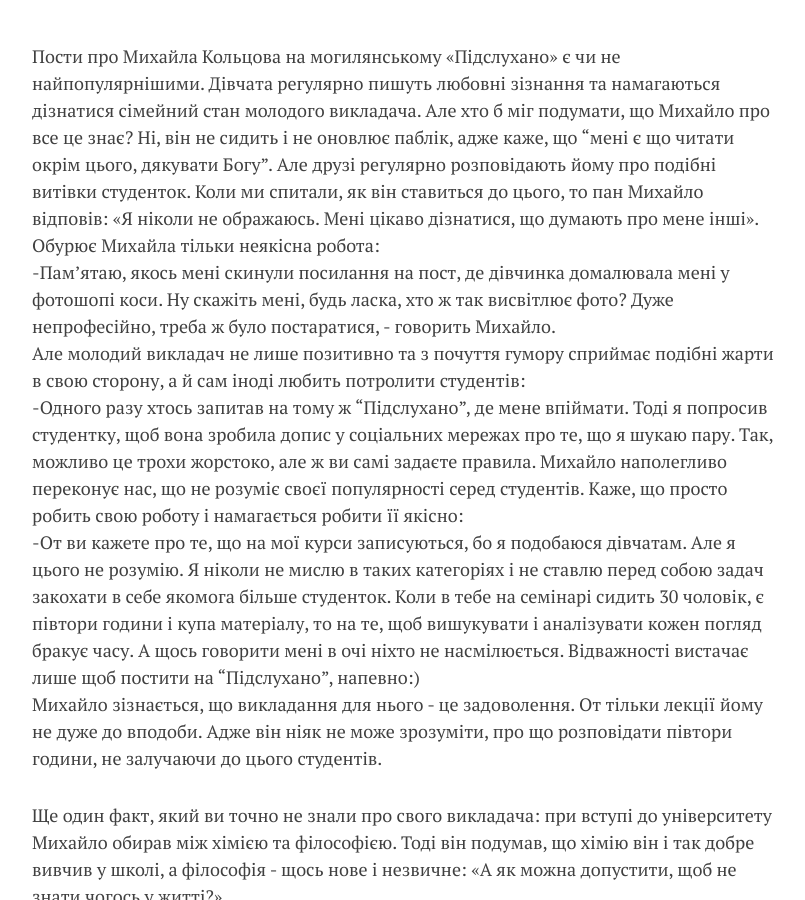
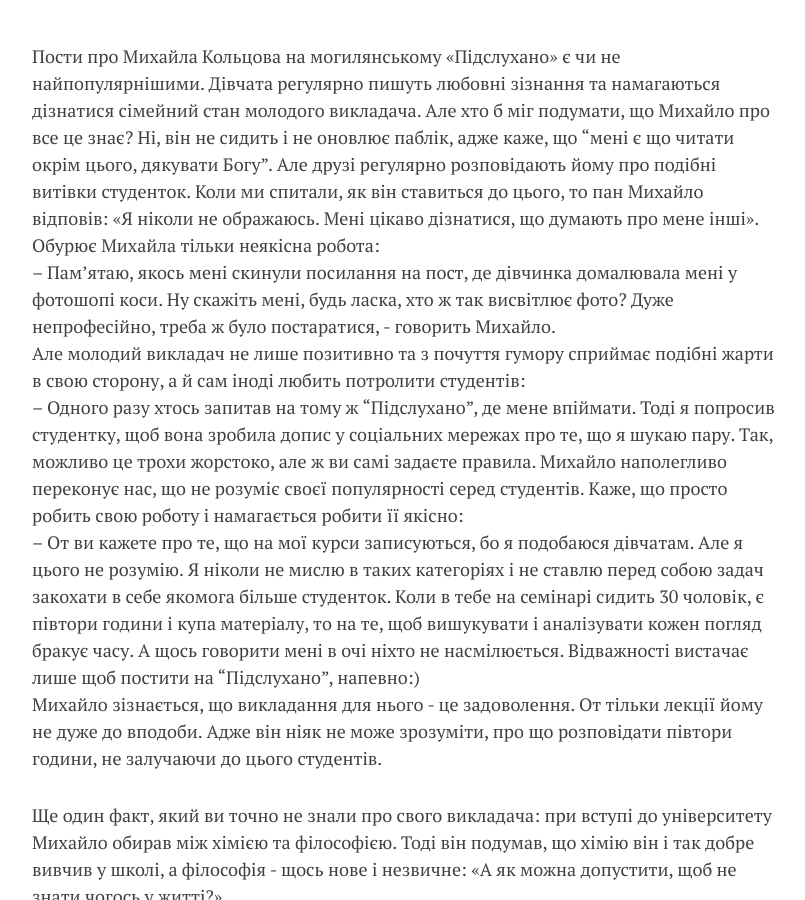
Before and after one commit to boretskyi/boretskyi.github.io, a Jekyll site: the page built from _posts/2015-08-24-koltsov.md, in a window 1280 px wide and 900 px high, scrolled down 543 px. Shown: the whole window, without its empty margins (233-1038 px from the left). Built offline with Jekyll 4.4.1, drawn with Linux system fonts in a browser that asks for light colours; nearby versions of some CDN libraries; comment, search, counter and statistics services are not loaded.

```diff
--- a/_posts/2015-08-24-koltsov.md
+++ b/_posts/2015-08-24-koltsov.md
@@ -12,11 +12,11 @@ image: media/kmart/render.jpg
 
 
 Пости про Михайла Кольцова на могилянському «Підслухано» є чи не найпопулярнішими. Дівчата регулярно пишуть любовні зізнання та намагаються дізнатися сімейний стан молодого викладача. Але хто б міг подумати, що Михайло про все це знає? Ні, він не сидить і не оновлює паблік, адже каже, що "мені є що читати окрім цього, дякувати Богу". Але друзі регулярно розповідають йому про подібні витівки студенток. Коли ми спитали, як він ставиться до цього, то пан Михайло відповів: «Я ніколи не ображаюсь. Мені цікаво дізнатися, що думають про мене інші». Обурює Михайла тільки неякісна робота:
--Пам'ятаю, якось мені скинули посилання на пост, де дівчинка домалювала мені у фотошопі коси. Ну скажіть мені, будь ласка, хто ж так висвітлює фото? Дуже непрофесійно, треба ж було постаратися, - говорить Михайло.
+– Пам'ятаю, якось мені скинули посилання на пост, де дівчинка домалювала мені у фотошопі коси. Ну скажіть мені, будь ласка, хто ж так висвітлює фото? Дуже непрофесійно, треба ж було постаратися, - говорить Михайло.
 Але молодий  викладач не лише позитивно та з почуття гумору сприймає подібні жарти в свою сторону, а й сам іноді любить потролити студентів:
--Одного разу хтось запитав на тому ж "Підслухано", де мене впіймати. Тоді я попросив студентку, щоб вона зробила допис у соціальних мережах про те, що я шукаю пару.  Так, можливо це трохи жорстоко, але ж ви самі задаєте правила.
-Михайло наполегливо переконує нас, що не розуміє своєї популярності серед студентів. Каже, що просто робить свою роботу і намагається робити її якісно:
--От ви кажете про те, що на мої курси записуються, бо я подобаюся дівчатам. Але я цього не розумію. Я ніколи не мислю в таких категоріях і не ставлю перед собою задач закохати в себе якомога більше студенток. Коли в тебе на семінарі сидить 30 чоловік, є півтори години і купа матеріалу, то на те, щоб вишукувати і аналізувати кожен погляд бракує часу. А щось говорити мені в очі ніхто не насмілюється. Відважності вистачає лише щоб постити на "Підслухано", напевно:)
+– Одного разу хтось запитав на тому ж "Підслухано", де мене впіймати. Тоді я попросив студентку, щоб вона зробила допис у соціальних мережах про те, що я шукаю пару.  Так, можливо це трохи жорстоко, але ж ви самі задаєте правила.
+Михайло наполегливо переконує нас, що не розуміє своєї популярності серед студентів.  Каже, що просто робить свою роботу і намагається робити її якісно:
+– От ви кажете про те, що на мої курси записуються, бо я подобаюся дівчатам. Але я цього не розумію. Я ніколи не мислю в таких категоріях і не ставлю перед собою задач закохати в себе якомога більше студенток. Коли в тебе на семінарі сидить 30 чоловік, є півтори години і купа матеріалу, то на те, щоб вишукувати і аналізувати кожен погляд бракує часу. А щось говорити мені в очі ніхто не насмілюється. Відважності вистачає лише щоб постити на "Підслухано", напевно:)
 Михайло зізнається, що викладання для нього - це задоволення. От тільки лекції йому не дуже до вподоби. Адже він ніяк не може зрозуміти, про що розповідати півтори години, не залучаючи до цього студентів.
 
 Ще один факт, який ви точно не знали про свого викладача: при вступі до університету Михайло обирав  між хімією та філософією. Тоді він подумав, що хімію він і так добре вивчив у школі, а філософія - щось нове і незвичне: «А як можна допустити, щоб не знати чогось у житті?».
@@ -24,4 +24,4 @@ image: media/kmart/render.jpg
 Робота викладачем для Михайла – це лише хобі, яке приносить задоволення: «Викладання - це те, що мені подобається, а треба ж ще якось жити. Тому я створюю сайти, працюю в МШЖ та ремонтую комп’ютери».
 
 І наостанок, Михайло Кольцов розповів, що в свій час жив у гуртожитку і на Троєщині, і на Ворзелі, тому чудово обізнаний зі студентськими реаліями та шумними вечірками, які є звичним явищем:
-> Гуртожиток - це місце, яке вчить тебе жити з людьми, які тобі можуть не подобатися, але ти мусиш з цим змиритися та знаходити спільну мову, - зізнався нам Михайло.
+## Гуртожиток - це місце, яке вчить тебе жити з людьми, які тобі можуть не подобатися, але ти мусиш з цим змиритися та знаходити спільну мову, - зізнався нам Михайло.
```
